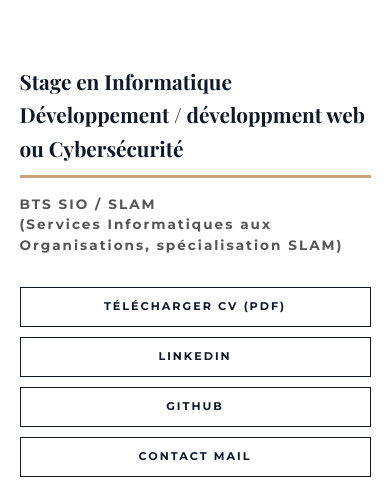
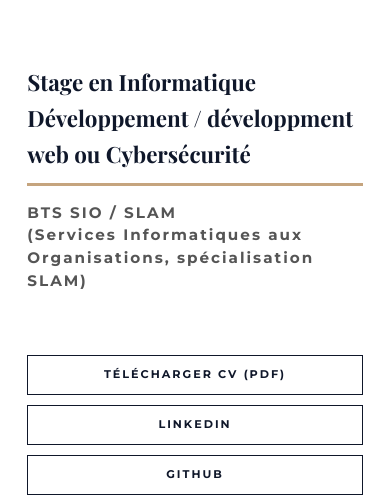
Before and after one commit to kenishahaas/portfolio, a plain HTML site: page index.html in a window 390 px wide. Shown: the part 395-893 px from the top of the page. Drawn offline with nearby package versions, Linux system fonts and the light colour scheme; a web font is replaced by a local one.

Commit message:
Update cv.css

```diff
--- a/cv.css
+++ b/cv.css
@@ -621,3 +621,35 @@
     color: inherit;
     text-decoration: none;
 }
+
+/**********************************************************************************/
+/* TABLETTE EN MODE VERTICAL = COMPORTEMENT MOBILE */
+/**********************************************************************************/
+
+@media (max-width: 1024px) and (orientation: portrait) {
+
+    .hero-magazine {
+        flex-direction: column;
+        height: auto;
+    }
+
+    .hero-left {
+        height: 60vh;
+    }
+
+    .hero-right {
+        padding: 0 7%;
+    }
+
+    .search-title {
+        font-size: 1.4rem;
+    }
+
+    .hero-description {
+        font-size: 0.95rem;
+    }
+
+    .action-buttons {
+        margin-top: 30px;
+    }
+}
```
